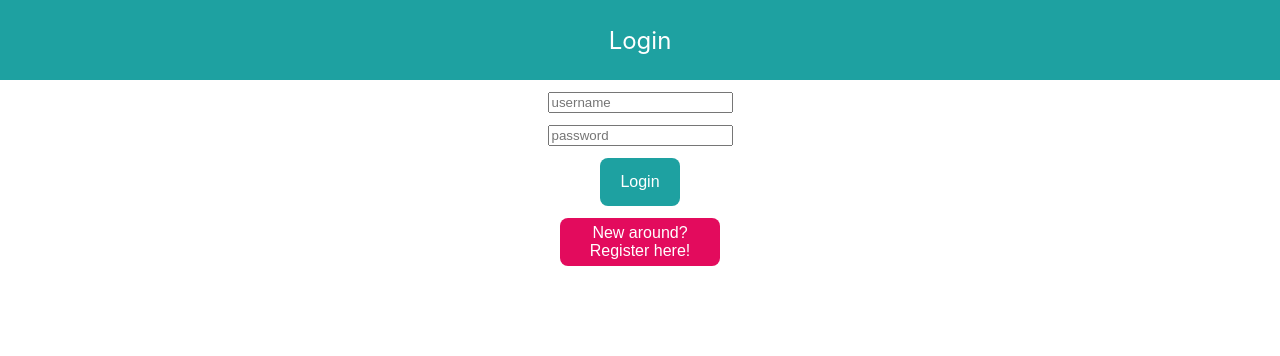
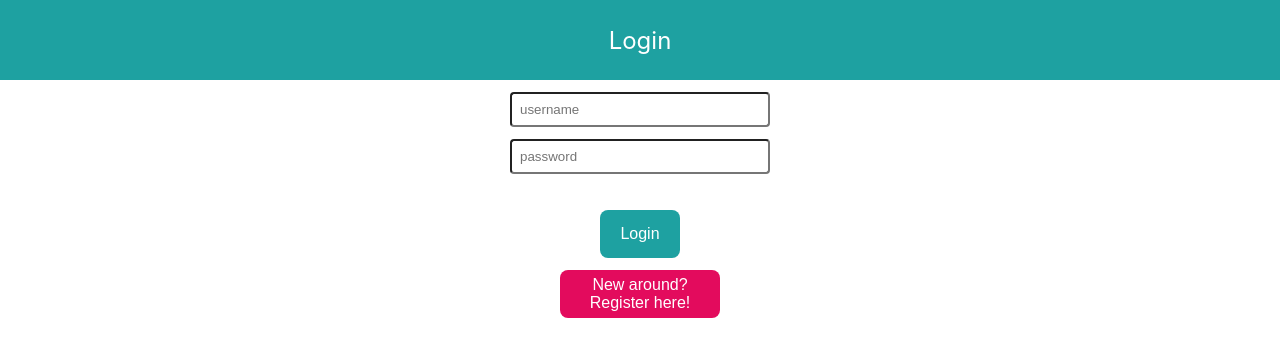
Before and after one commit to casio987/login-skeleton, a React (Create React App) app: page / in a window 1280 px wide. Shown: the top 356 px of the page. Built offline with nearby package versions, Linux system fonts and the light colour scheme.

Commit message:
feat: add error scenarios

```diff
--- a/src/components/usernamePasswordForm/UsernamePasswordForm.tsx
+++ b/src/components/usernamePasswordForm/UsernamePasswordForm.tsx
@@ -1,15 +1,16 @@
 import React, { FC } from "react";
-import { InputContainer } from "./style";
+import { ErrorText, ErrorTextContainer, Input, InputContainer } from "./style";
 
 type FormProps = {
-  // TODO: have additional css props for input?
   usernameValue: string;
   passwordValue: string;
   confirmPasswordValue?: string;
   handleUsernameChange: (username: string) => void;
   handlePasswordChange: (password: string) => void;
   handleConfirmPasswordChange?: (password: string) => void;
-  // TODO: have handle error change - change border to red and display error message?
+  confirmPasswordError?: boolean;
+  incorrectPasswordError?: boolean;
+  noUserError?: boolean;
 }
 
 const UsernamePasswordForm: FC<FormProps> = ({
@@ -18,32 +19,42 @@ const UsernamePasswordForm: FC<FormProps> = ({
   confirmPasswordValue,
   handleUsernameChange,
   handlePasswordChange,
-  handleConfirmPasswordChange
+  handleConfirmPasswordChange,
+  confirmPasswordError,
+  incorrectPasswordError,
+  noUserError
 }) => {
   return (
     <form>
       <InputContainer>
         {/* TODO: include on focus inputs */}
-        <input
-          type="text"
+        <Input
           placeholder="username"
           value={usernameValue}
           onChange={(e) => handleUsernameChange(e.target.value)}
+          border={noUserError ? "2px solid red" : ""}
         />
-        <input
-          type="text"
+        <Input
           placeholder="password"
           value={passwordValue}
           onChange={(e) => handlePasswordChange(e.target.value)}
+          border={incorrectPasswordError || confirmPasswordError ? "2px solid red" : ""}
         />
         {confirmPasswordValue !== undefined && handleConfirmPasswordChange ? (
-          <input
-            type="text"
+          <Input
             placeholder="confirm password"
             value={confirmPasswordValue}
             onChange={(e) => handleConfirmPasswordChange(e.target.value)}
-        />
+            border={confirmPasswordError ? "2px solid red" : ""}
+            />
         ): null}
+        {/* TODO: add shake on error animation? */}
+        <ErrorTextContainer>
+          {noUserError || incorrectPasswordError || confirmPasswordError ? (
+            // TODO: add use state to keep track of what error occurrs
+            <ErrorText>some placeholder error text</ErrorText>
+          ): null}
+        </ErrorTextContainer>
       </InputContainer>
     </form>
   );
--- a/src/components/usernamePasswordForm/style.ts
+++ b/src/components/usernamePasswordForm/style.ts
@@ -1,10 +1,42 @@
 import styled from "styled-components";
+import { palette } from "../Palette";
 
 export const InputContainer = styled.div`
   display: flex;
   flex-direction: column;
+  align-items: center;
 
-  & > *:not(:first-child) {
+  & > *:not(:first-child):not(div) {
     margin-top: 0.75rem;
   }
 `;
+
+export const ErrorTextContainer = styled.div`
+  display: flex;
+  flex-direction: column;
+  align-items: center;
+  min-height: 1.5rem;
+  width: 100%;
+`;
+
+export const ErrorText = styled.p`
+  color: ${palette.red};
+  margin: 0;
+`;
+
+type InputProps = {
+  placeholder: string;
+  value: string;
+  border?: string;
+}
+
+// TODO: add background image on error
+export const Input = styled.input<InputProps>`
+  type: text;
+  padding: 0.5rem 0.5rem;
+  width: 15rem;
+  placeholder: ${(props: InputProps) => (props.placeholder)};
+  value: ${(props: InputProps) => (props.value)};
+  border-radius: 0.25rem;
+  border: ${(props: InputProps) => (props.border? props.border : "")}
+`;
--- a/src/pages/LandingPage/LandingPage.tsx
+++ b/src/pages/LandingPage/LandingPage.tsx
@@ -9,6 +9,8 @@ const LandingPage = () => {
   const history = useHistory();
   const [username, setUsername] = useState("");
   const [password, setPassword] = useState("");
+  const [noUserError, setNoUserError] = useState(false);
+  const [passwordError, setPasswordError] = useState(false);
 
   const updateUsername = useCallback((username) => {
     setUsername(username);
@@ -20,6 +22,10 @@ const LandingPage = () => {
 
   const handleLoginClick = () => {
     console.log(`the username is ${username} and the password is ${password}`);
+    setNoUserError(false);
+    setPasswordError(false);
+    // if name not in db
+    // if password incorrect
   }
 
   return (
@@ -32,6 +38,8 @@ const LandingPage = () => {
         passwordValue={password}
         handleUsernameChange={updateUsername}
         handlePasswordChange={updatePassword}
+        incorrectPasswordError={passwordError}
+        noUserError={noUserError}
       />
       <Button
         backgroundColor={palette.lightTeal}
--- a/src/pages/SignUpPage/SignUpPage.tsx
+++ b/src/pages/SignUpPage/SignUpPage.tsx
@@ -10,6 +10,7 @@ const SignUpPage = () => {
   const [username, setUsername] = useState("");
   const [password, setPassword] = useState("");
   const [confirmedPassword, setConfirmedPassword] = useState("");
+  const [errorOccurred, setErrorOccurred] = useState(false);
 
   const updateUsername = useCallback((username) => {
     setUsername(username);
@@ -26,9 +27,12 @@ const SignUpPage = () => {
   const handleRegisterClick = () => {
     if (password !== confirmedPassword) {
       console.log("incorrect password valid !!!!");
+      setErrorOccurred(true);
     } else {
       console.log("you shall pass");
+      setErrorOccurred(false);
     }
+    // TODO: check if username already exists
   }
 
   return (
@@ -43,6 +47,7 @@ const SignUpPage = () => {
         handleUsernameChange={updateUsername}
         handlePasswordChange={updatePassword}
         handleConfirmPasswordChange={updateConfirmedPassword}
+        confirmPasswordError={errorOccurred}
       />
       <Button
         backgroundColor={palette.lightTeal}
```
